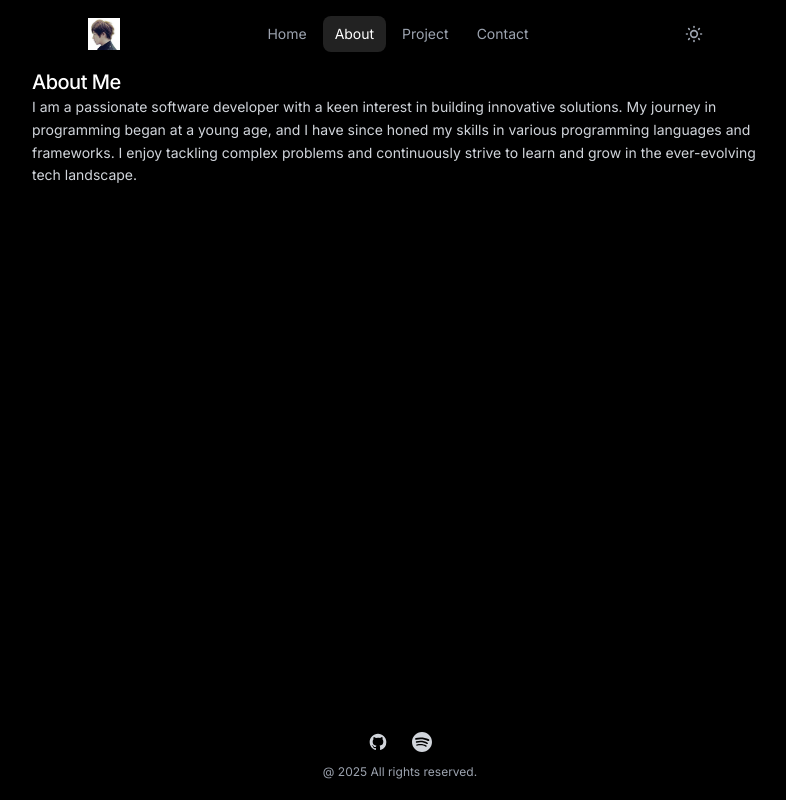
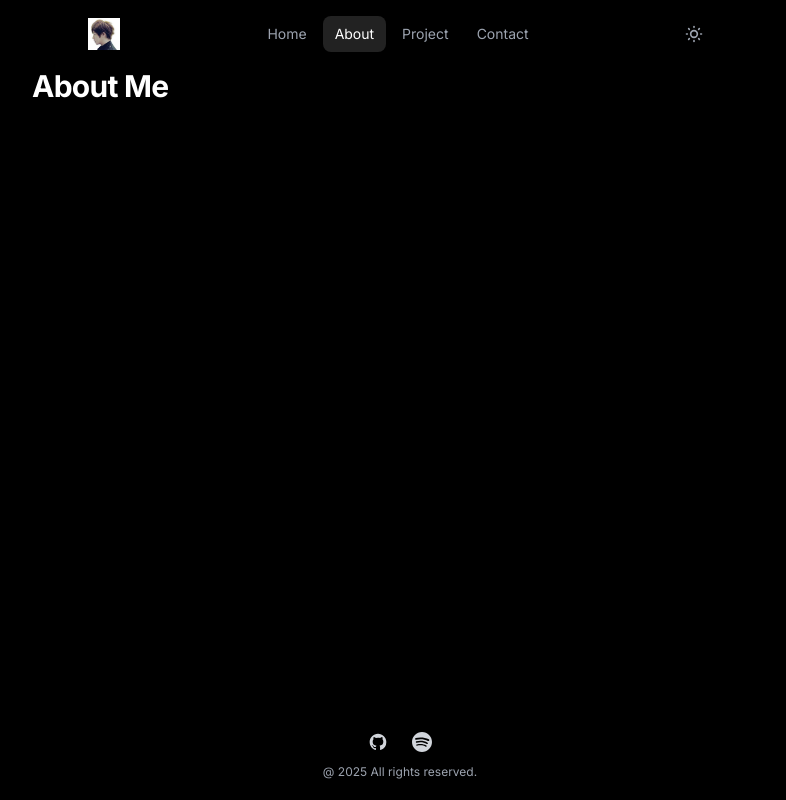
Before and after one commit to Mayday46/portfolio, a React (Vite) app: page /about in a window 1280 px wide. Shown: the whole page, without its empty margins (240-1026 px from the left). Built offline with nearby package versions, Linux system fonts and the light colour scheme; no server answers.

Commit message:
refactor: update About component to use motion and FadeInSection for enhanced presentation

```diff
--- a/src/page/About.jsx
+++ b/src/page/About.jsx
@@ -1,32 +1,19 @@
+
+import { motion } from "framer-motion";
+import { FadeInSection } from "../utils/FadeInSection";
 
 const About = () => {
     return (
-        <section id="about">
-            <h2 >About Me</h2>
-            <p >
-                I am a passionate software developer with a keen interest in building innovative solutions.
-                My journey in programming began at a young age, and I have since honed my skills in various
-                programming languages and frameworks. I enjoy tackling complex problems and continuously
-                strive to learn and grow in the ever-evolving tech landscape.
-            </p>
-        </section>
+        <div>
+            <FadeInSection>
+                <motion.h1 className = "text-3xl font-bold">
+                    About Me
+                </motion.h1>
+            </FadeInSection>
+        </div>
     );
 };
 
-// Optional basic inline style
-const sectionStyle = {
-    padding: '4rem 2rem',
-    backgroundColor: '#f9f9f9',
-};
 
-const headingStyle = {
-    fontSize: '2rem',
-    marginBottom: '1rem',
-};
-
-const paragraphStyle = {
-    fontSize: '1.1rem',
-    lineHeight: '1.6',
-};
 
 export default About;
```
